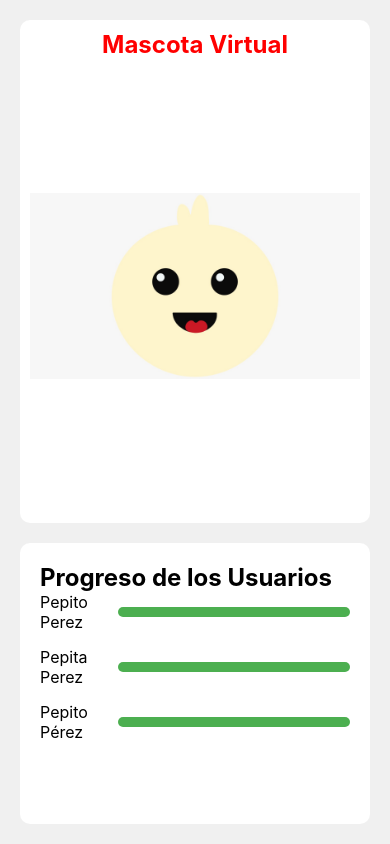
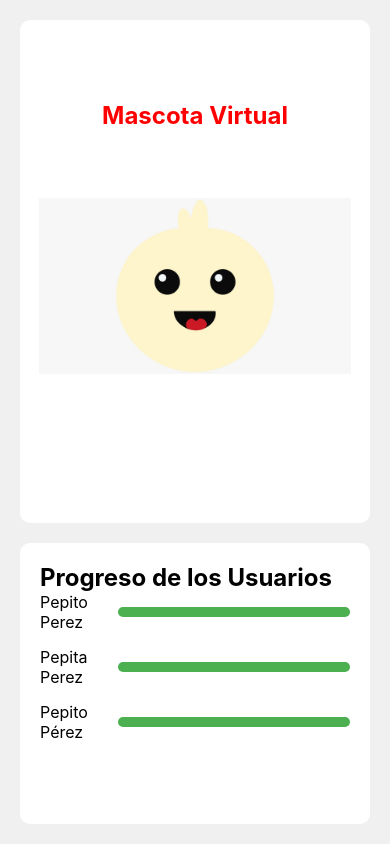
Before and after one commit to jsalegria16/VirtualPet, a React Native app: screen / in a window 390 px wide. Built offline with nearby package versions, Linux system fonts and the light colour scheme.

Commit message:
Ajustes para el taaño de la mascota y cuanto cupa dentro del container en el que está

```diff
--- a/src/components/pet/PetComponent.js
+++ b/src/components/pet/PetComponent.js
@@ -1,7 +1,8 @@
 import React from 'react';
-import { View, Text, StyleSheet, Image } from 'react-native';
+import { View, Text, StyleSheet, Image, Dimensions } from 'react-native';
 
 const PetComponent = () => {
+
   return (
     <View style={styles.petContainer}>
       <Text style={styles.text}>Mascota Virtual</Text>
@@ -13,6 +14,8 @@ const PetComponent = () => {
     </View>
   );
 };
+
+const screenWidth = Dimensions.get('window').width;
 
 const styles = StyleSheet.create({
   petContainer: {
@@ -29,11 +32,16 @@ const styles = StyleSheet.create({
     fontWeight: 'bold',
     color:'red',
   },
+  // petImage: {
+  //   flex:1,
+  //   width: '100%',   // Ajusta el ancho de la imagen
+  //   height: undefined,  // Ajusta la altura de la imagen
+  //   resizeMode: 'contain',  // Asegura que la imagen no se distorsione
+  // },
   petImage: {
-    flex:1,
-    width: '100%',   // Ajusta el ancho de la imagen
-    height: undefined,  // Ajusta la altura de la imagen
-    resizeMode: 'contain',  // Asegura que la imagen no se distorsione
+    width: screenWidth * 0.8,  // Ajusta el ancho al 80% de la pantalla
+    height: screenWidth * 0.8,  // Mantiene una proporción 1:1 (cuadrada)
+    resizeMode: 'contain',
   },
 });
 
```
